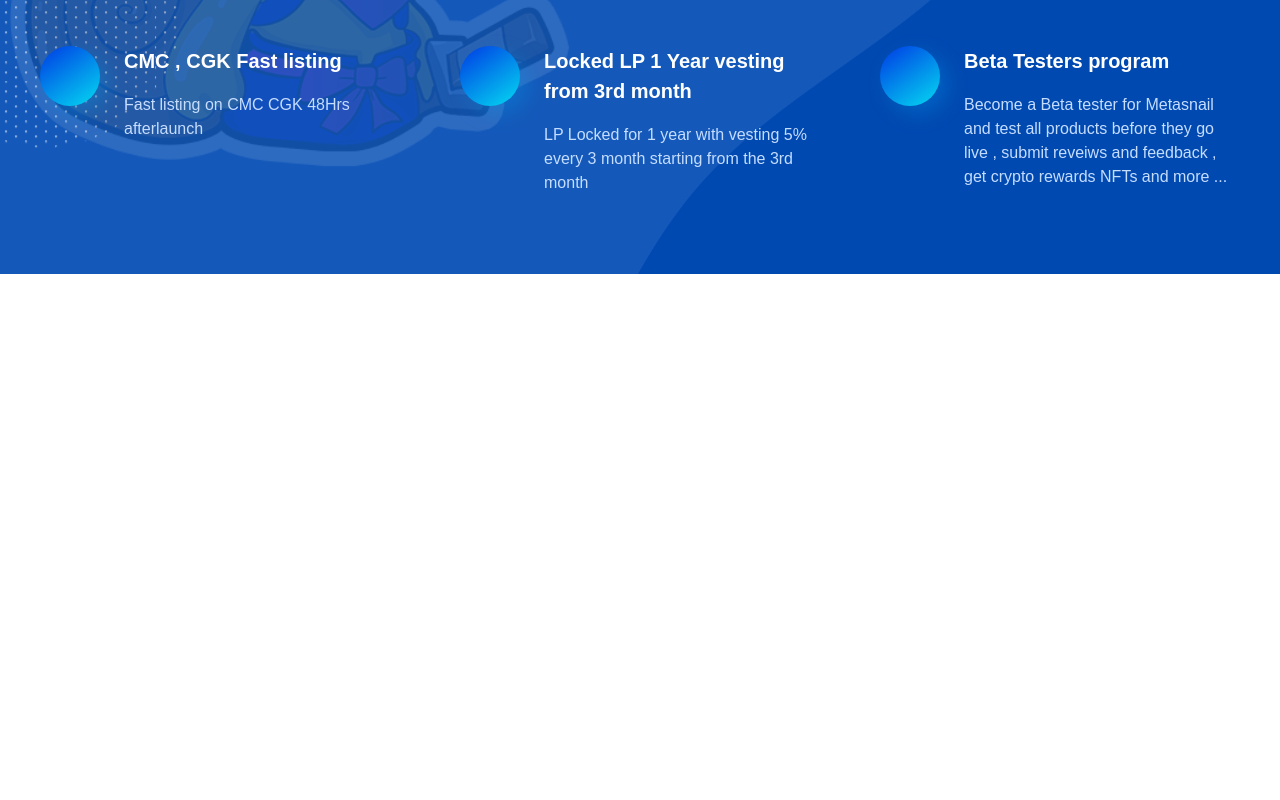
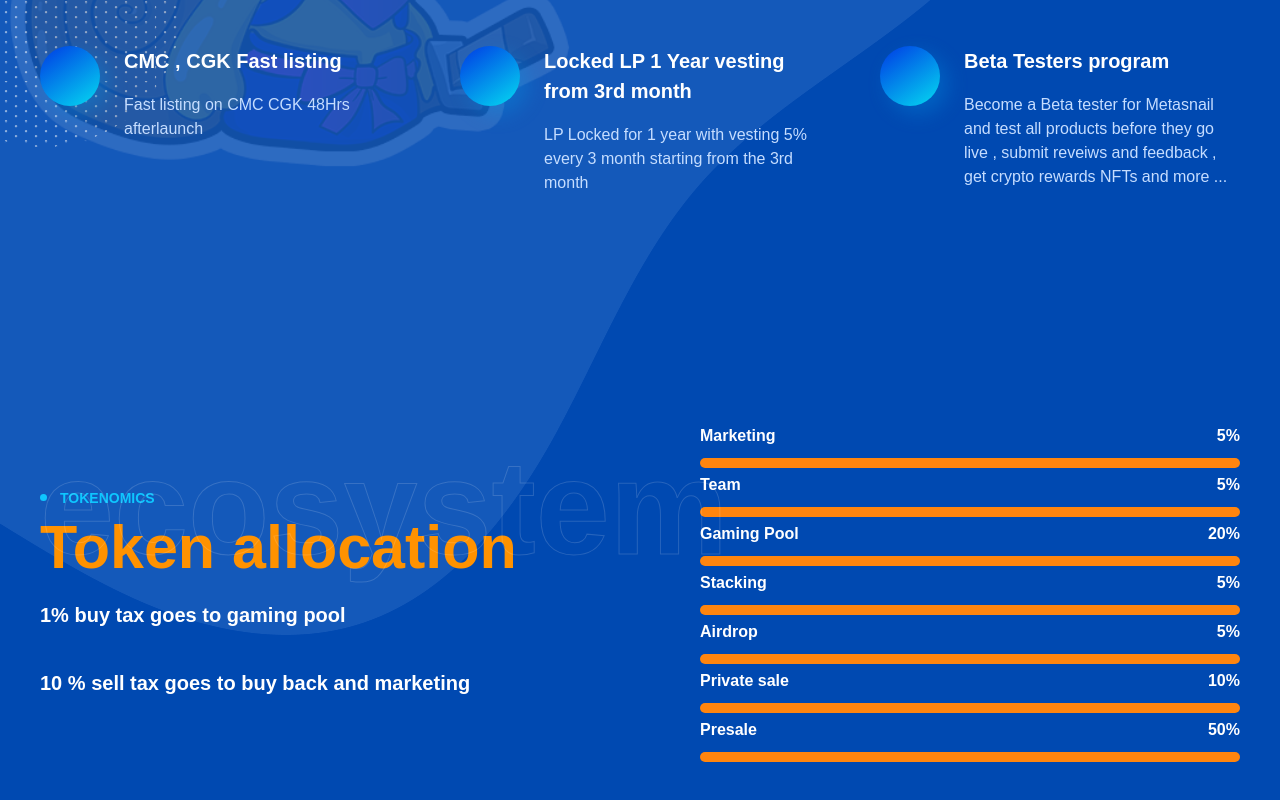
Before and after one commit to mosesmawuru/metasnail-frontend, a React (Create React App) app: page / in a window 1280 px wide. Shown: the part 2156-2956 px from the top of the page. Before the commit the page ends 2430 px from the top, so only its background shows below. Built offline with nearby package versions, Linux system fonts and the light colour scheme.

Commit message:
feat: play and earn part

```diff
--- /dev/null
+++ b/src/layouts/landing/playearnpart/ProgressBar.tsx
@@ -0,0 +1,19 @@
+import React from "react";
+
+const ProgressBar = (props: any) => {
+  return (
+    <div className="pb-[5px]">
+      <div className="flex justify-between text-white font-semibold text-base pb-[10px]">
+        <p>{props.title}</p>
+        <p>{props.percent}%</p>
+      </div>
+      <div className="bg-[#003F99] h-[10px] rounded-full">
+        <div
+          className={`w-[${props.percent}%] h-[10px] bg-[#FF850E] rounded-full`}
+        />
+      </div>
+    </div>
+  );
+};
+
+export default ProgressBar;
--- a/src/layouts/landing/playearnpart/index.tsx
+++ b/src/layouts/landing/playearnpart/index.tsx
@@ -1,7 +1,13 @@
 import React from "react";
 import PlayCard from "./PlayCard";
 import PlayCard2 from "./PlayCard2";
-import { BgText, PlayEarnDiv, PlayOverlay } from "./playearn.styled";
+import ProgressBar from "./ProgressBar";
+import {
+  BgText,
+  EcosystemDiv,
+  PlayEarnDiv,
+  PlayOverlay,
+} from "./playearn.styled";
 
 const PlayEarnPart = () => {
   return (
@@ -65,6 +71,34 @@ const PlayEarnPart = () => {
           />
         </div>
       </div>
+      <EcosystemDiv className="max-w-[1200px] m-auto py-[150px] relative">
+        <div className="eco-title absolute pt-12">ecosystem</div>
+        <div className="grid grid-cols-2">
+          <div className="eco-text pt-16">
+            <h6 className="text-[#0EC6FF] text-sm font-bold uppercase relative flex items-center pl-5 mb-[15px]">
+              Tokenomics
+            </h6>
+            <h2 className="text-[#FF9200] leading-[48px] text-[61px] mb-[20px] font-black">
+              Token allocation
+            </h2>
+            <h1 className="text-white leading-[48px] text-[20px] font-black mb-[20px]">
+              1% buy tax goes to gaming pool
+            </h1>
+            <h1 className="text-white leading-[48px] text-[20px] font-black">
+              10 % sell tax goes to buy back and marketing
+            </h1>
+          </div>
+          <div className="w-[90%] ml-auto">
+            <ProgressBar title="Marketing" percent="5" />
+            <ProgressBar title="Team" percent="5" />
+            <ProgressBar title="Gaming Pool" percent="20" />
+            <ProgressBar title="Stacking" percent="5" />
+            <ProgressBar title="Airdrop" percent="5" />
+            <ProgressBar title="Private sale" percent="10" />
+            <ProgressBar title="Presale" percent="50" />
+          </div>
+        </div>
+      </EcosystemDiv>
     </PlayEarnDiv>
   );
 };
--- a/src/layouts/landing/playearnpart/playearn.styled.tsx
+++ b/src/layouts/landing/playearnpart/playearn.styled.tsx
@@ -120,3 +120,32 @@ export const PlayCard2Div = styled.div`
     }
   }
 `;
+
+export const EcosystemDiv = styled.div`
+  .eco-title {
+    -webkit-text-stroke-color: #ffffff26;
+    white-space: nowrap;
+    position: absolute;
+    z-index: 1;
+    font-family: "Red Hat Display", sans-serif;
+    font-size: 10.4vw;
+    font-weight: 900;
+    line-height: 72px;
+    color: #f1f6ff;
+    -webkit-text-fill-color: transparent;
+    -webkit-text-stroke-width: 1px;
+  }
+  .eco-text {
+    h6 {
+      :before {
+        background: #0ec6ff;
+        position: absolute;
+        content: "";
+        width: 7px;
+        height: 7px;
+        left: 0;
+        border-radius: 50%;
+      }
+    }
+  }
+`;
```
